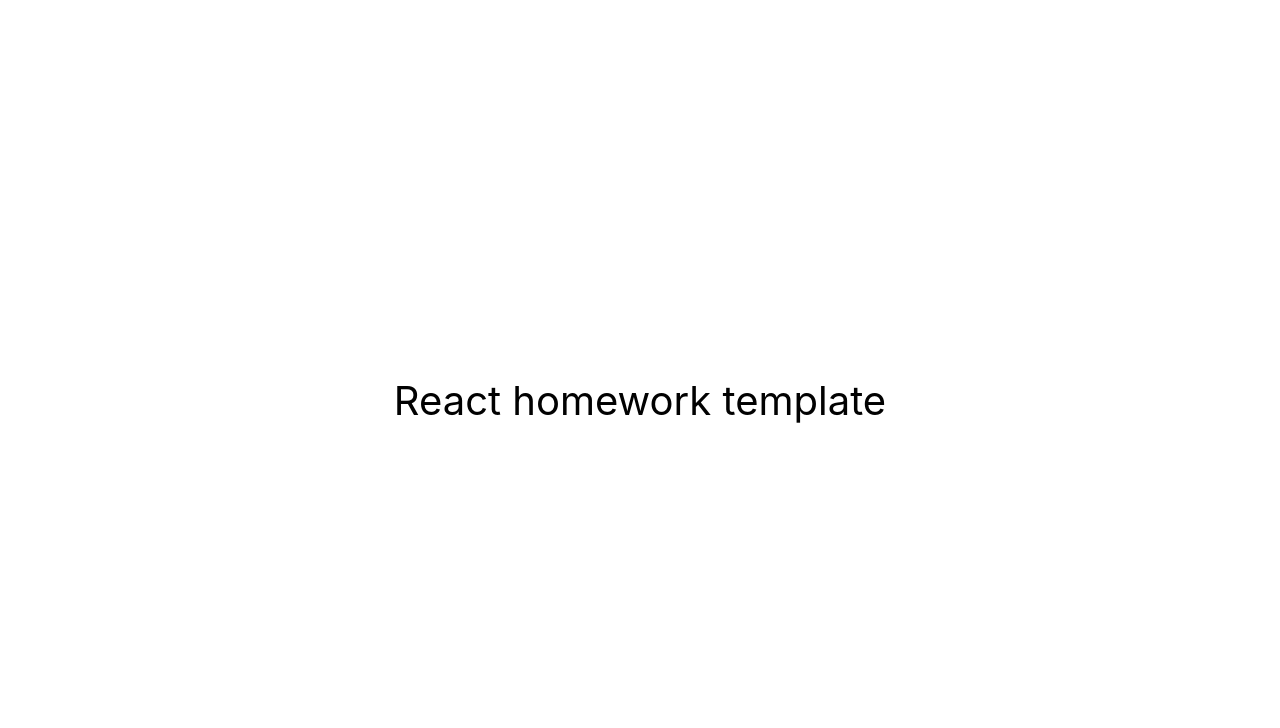
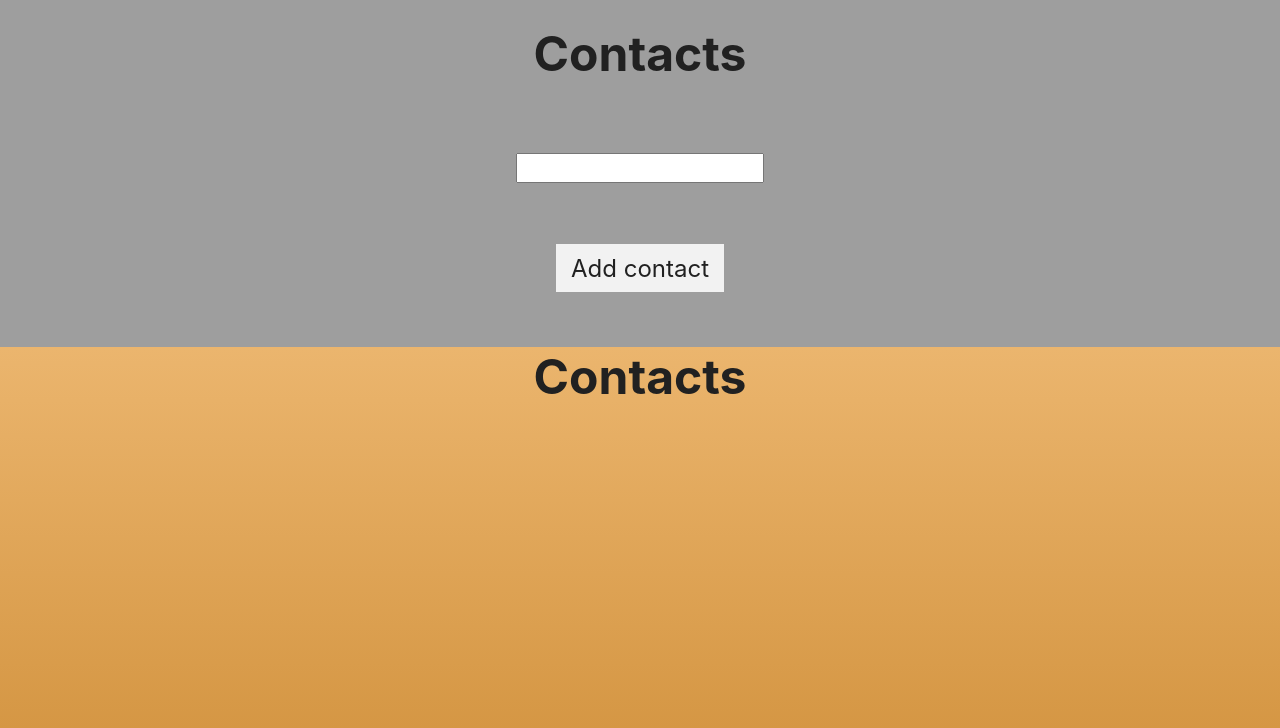
Before and after one commit to ViktorTyt/goit-react-hw-02-phonebook, a React (Create React App) app: page / in a window 1280 px wide. Shown: the top 728 px of the page. Built offline with nearby package versions, Linux system fonts and the light colour scheme.

Commit message:
created architecture, add contact to state

```diff
--- a/package.json
+++ b/package.json
@@ -2,11 +2,14 @@
   "name": "react-homework-template",
   "version": "0.1.0",
   "private": true,
-  "homepage": "https://goitacademy.github.io/react-homework-template/",
+  "homepage": "https://ViktorTyt.github.io/goit-react-hw-02-phonebook/",
   "dependencies": {
+    "@emotion/react": "^11.9.3",
+    "@emotion/styled": "^11.9.3",
     "@testing-library/jest-dom": "^5.16.3",
     "@testing-library/react": "^12.1.4",
     "@testing-library/user-event": "^13.5.0",
+    "nanoid": "^4.0.0",
     "react": "^18.1.0",
     "react-dom": "^18.1.0",
     "react-scripts": "5.0.1",
--- a/src/components/App.jsx
+++ b/src/components/App.jsx
@@ -1,16 +1,44 @@
-export const App = () => {
-  return (
-    <div
-      style={{
-        height: '100vh',
-        display: 'flex',
-        justifyContent: 'center',
-        alignItems: 'center',
-        fontSize: 40,
-        color: '#010101'
-      }}
-    >
-      React homework template
-    </div>
-  );
-};
+import { Component } from 'react';
+import { nanoid } from 'nanoid';
+
+import { InputSection } from 'components/InputSection/InputSection';
+import { Contacts } from 'components/Contacts/Contacts';
+
+export class App extends Component {
+  state = {
+    contacts: [],
+    name: '',
+  };
+
+  handleAddContact = e => {
+    console.log(e);
+    this.setState({
+      contacts: [{ id: nanoid(), name: this.state.name }],
+      name: '',
+    });
+    this.reset();
+  };
+
+  handleInput = e => {
+    console.log(e.currentTarget);
+    this.setState({ name: e.target.value });
+  };
+
+  reset = () => {
+    return this.setState({
+      name: '',
+    });
+  };
+  render() {
+    console.log(this.state);
+    return (
+      <>
+        <InputSection
+          addContact={this.handleAddContact}
+          makeInput={this.handleInput}
+        />
+        <Contacts />
+      </>
+    );
+  }
+}
--- /dev/null
+++ b/src/components/Contacts/Contacts.jsx
@@ -0,0 +1,10 @@
+import { ContactsContainer, Title } from './Contacts.styled';
+
+export const Contacts = () => {
+  return (
+    <ContactsContainer>
+      <Title>Contacts</Title>
+      <ul></ul>
+    </ContactsContainer>
+  );
+};
--- /dev/null
+++ b/src/components/Contacts/Contacts.styled.jsx
@@ -0,0 +1,14 @@
+import styled from '@emotion/styled';
+import { theme } from 'styles/theme';
+
+export const ContactsContainer = styled.div`
+  display: flex;
+  flex-direction: column;
+  align-items: center;
+  justify-content: space-around;
+`;
+
+export const Title = styled.h2`
+  font-size: 48px;
+  color: ${theme.colors.dark};
+`;
--- /dev/null
+++ b/src/components/InputSection/InputSection.jsx
@@ -0,0 +1,28 @@
+import {
+  Form,
+  Input,
+  Button,
+  FormContainer,
+  Title,
+} from './InputSection.styled';
+
+export const InputSection = ({ makeInput, addContact }) => {
+  return (
+    <FormContainer>
+      <Title>Contacts</Title>
+      <Form action="">
+        <Input
+          type="text"
+          name="name"
+          pattern="^[a-zA-Zа-яА-Я]+(([' -][a-zA-Zа-яА-Я ])?[a-zA-Zа-яА-Я]*)*$"
+          title="Name may contain only letters, apostrophe, dash and spaces. For example Adrian, Jacob Mercer, Charles de Batz de Castelmore d'Artagnan"
+          required
+          onInput={makeInput}
+        />
+        <Button type="button" onClick={addContact}>
+          Add contact
+        </Button>
+      </Form>
+    </FormContainer>
+  );
+};
--- /dev/null
+++ b/src/components/InputSection/InputSection.styled.jsx
@@ -0,0 +1,39 @@
+import styled from '@emotion/styled';
+import { theme } from 'styles/theme';
+
+export const FormContainer = styled.form`
+  display: flex;
+  flex-direction: column;
+  align-items: center;
+  //   justify-content: space-around;
+  background-color: ${theme.colors.gray};
+  padding: 24px 16px;
+`;
+
+export const Form = styled.form`
+  width: 290px;
+  height: 200px;
+  display: flex;
+  flex-direction: column;
+  align-items: center;
+  justify-content: space-around;
+  //   background-color: ${theme.colors.gray};
+`;
+
+export const Input = styled.input`
+  width: 240px;
+  height: 24px;
+`;
+
+export const Button = styled.button`
+  width: 168px;
+  height: 48px;
+  background-color: ${theme.colors.light};
+  color: ${theme.colors.dark};
+  font-size: 24px;
+`;
+
+export const Title = styled.h2`
+  font-size: 48px;
+  color: ${theme.colors.dark};
+`;
--- a/src/index.css
+++ /dev/null
@@ -1,15 +0,0 @@
-@import-normalize; /* bring in normalize.css styles */
-
-body {
-  margin: 0;
-  font-family: -apple-system, BlinkMacSystemFont, 'Segoe UI', 'Roboto', 'Oxygen',
-    'Ubuntu', 'Cantarell', 'Fira Sans', 'Droid Sans', 'Helvetica Neue',
-    sans-serif;
-  -webkit-font-smoothing: antialiased;
-  -moz-osx-font-smoothing: grayscale;
-}
-
-code {
-  font-family: source-code-pro, Menlo, Monaco, Consolas, 'Courier New',
-    monospace;
-}
--- a/src/index.js
+++ b/src/index.js
@@ -1,10 +1,14 @@
 import React from 'react';
 import ReactDOM from 'react-dom/client';
 import { App } from 'components/App';
-import './index.css';
+import { GlobalStyles, theme } from 'styles';
+import { Global, ThemeProvider } from '@emotion/react';
 
 ReactDOM.createRoot(document.getElementById('root')).render(
   <React.StrictMode>
-    <App />
+    <ThemeProvider theme={theme}>
+      <Global styles={GlobalStyles} />
+      <App />
+    </ThemeProvider>
   </React.StrictMode>
 );
--- /dev/null
+++ b/src/styles/GlobalStyles.jsx
@@ -0,0 +1,54 @@
+import { css } from '@emotion/react';
+import { theme } from 'styles/theme';
+
+export const GlobalStyles = css`
+  html {
+    box-sizing: border-box;
+    scroll-behavior: smooth;
+  }
+  body {
+    margin: 0;
+    font-family: -apple-system, BlinkMacSystemFont, 'Segoe UI', 'Roboto',
+      'Oxygen', 'Ubuntu', 'Cantarell', 'Fira Sans', 'Droid Sans',
+      'Helvetica Neue', sans-serif;
+    background: ${theme.colors.tagBackground};
+    min-height: 100vh;
+    font-style: normal;
+  }
+  h1,
+  h2,
+  h3,
+  h4,
+  h5,
+  h6,
+  p {
+    margin-top: 0;
+  }
+  ul,
+  ol {
+    list-style: none;
+    padding-left: 0;
+    margin: 0;
+  }
+  button {
+    padding: 0;
+    border: none;
+    font: inherit;
+    color: inherit;
+    background-color: transparent;
+    cursor: pointer;
+  }
+  a {
+    text-decoration: none;
+    color: inherit;
+  }
+  img {
+    display: block;
+    max-width: 100%;
+    height: auto;
+  }
+  code {
+    font-family: source-code-pro, Menlo, Monaco, Consolas, 'Courier New',
+      monospace;
+  }
+`;
--- /dev/null
+++ b/src/styles/index.js
@@ -0,0 +1,2 @@
+export * from 'styles/GlobalStyles';
+export * from 'styles/theme';
--- /dev/null
+++ b/src/styles/theme.jsx
@@ -0,0 +1,25 @@
+export const theme = Object.freeze({
+  colors: {
+    accent: '#FFA500',
+    white: '#ffffff',
+    gray: '#9e9e9e',
+    light: '#f2f2f2',
+    dark: '#212121',
+    mainBackground: ['linear-gradient(to bottom, #c9d6ff,  #e2e2e2)'],
+    tagBackground: ['linear-gradient(to bottom, #FFD194, #D1913C)'],
+  },
+  fontSizes: {
+    small: '14px',
+    medium: '18px',
+    large: '22px',
+  },
+  spacing: value => `${4 * value}px`,
+  shadows: {
+    small: '0 5px 7px -1px rgba(51, 51, 51, 0.23)',
+    regular: '0px 4px 10px 4px #9e9e9e',
+    medium: '0 9px 47px 11px rgba(51, 51, 51, 0.18);',
+  },
+  animation: {
+    cubicBezier: '0.25s cubic-bezier(0.7, 0.98, 0.86, 0.98)',
+  },
+});
```
Also changed, not shown: 1 other file (tests, documents, lock files or other folders).
